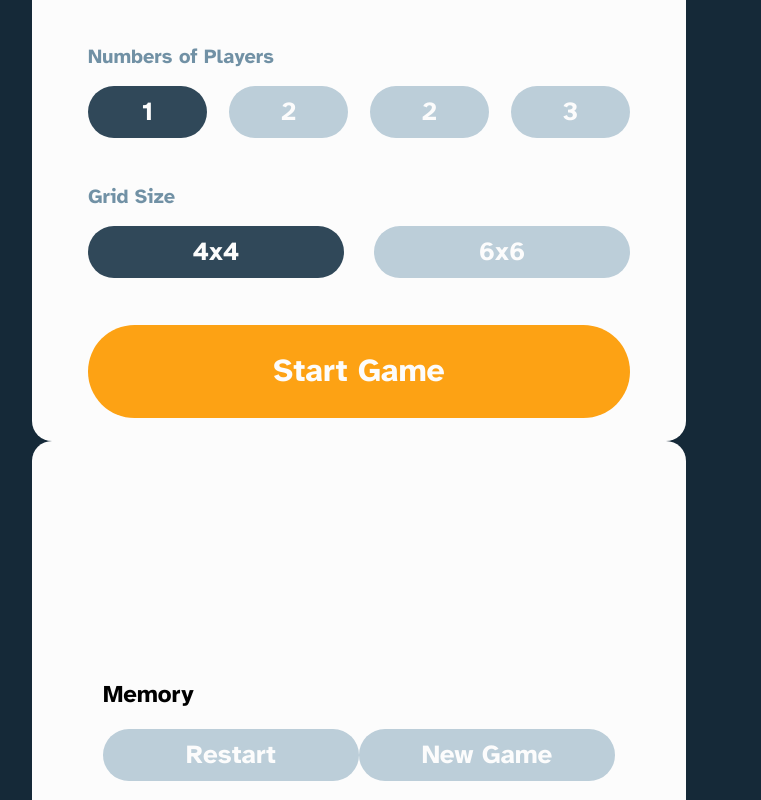
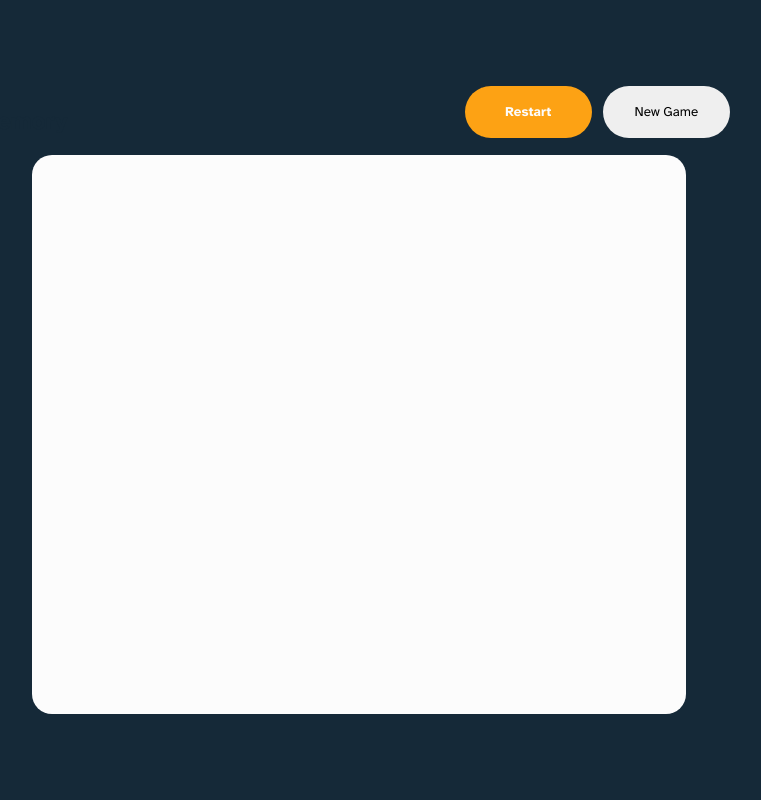
Before and after one commit to Davitvashakmadze/memory-game, a React (Create React App) app: page / in a window 1280 px wide. Both pictures are taken after a click on the button "Start Game". Shown: the top 800 px of the page, without its empty margins (281-1042 px from the left). Built offline with nearby package versions, Linux system fonts and the light colour scheme; a web font is replaced by a local one.

Commit message:
feat: add start game btn function

```diff
--- a/src/home.scss
+++ b/src/home.scss
@@ -53,9 +53,8 @@
       display: flex;
       justify-content: space-between;
     }
-    .active{
+    .active {
       background: rgba(48, 72, 89, 1);
-
     }
     label {
       color: rgba(113, 145, 165, 1);
@@ -109,12 +108,41 @@
     .start:hover {
       background: rgba(255, 184, 74, 1);
     }
-    .app.header{
+  }
+}
+
+.gaming-wrapper {
+  display: flex;
+  flex-direction: column;
+  justify-content: center;
+  align-items: center;
+  width: 1150px;
+  height: 100hv;
+  .app-header {
+    h2{
+      color: rgba(21, 41, 56, 1);
+
+    }
+    width: 100%;
+    display: flex;
+    justify-content: space-around;
+    .btn {
+      border-radius: 50px;
+      border: none;
+      width: 127px;
+      height: 52px;
+      gap: 0px;
+      opacity: 0px;
+    }
+    .restart {
+      background: rgba(253, 162, 20, 1);
+      color: rgba(252, 252, 252, 1);
+      font-weight: 700;
+    }
+    .btns {
       display: flex;
-      justify-content: space-between;
-      .btn{
-        width: 40%;
-      }
+      justify-content: space-evenly;
+      width: 25%;
     }
   }
 }
--- a/src/pages/GameBoard.jsx
+++ b/src/pages/GameBoard.jsx
@@ -1,15 +1,19 @@
-import React from "react";
+import React, { useState } from "react";
 import Gaming from "./Gaming";
 
-
-
 function GameBoard() {
+  const [gameStarted, setGameStarted] = useState(false);
 
   const handleClickStartGame = () => {
-    console.log("Start Game")
-  }
+    console.log("Start Game");
+    setGameStarted(true);
+  };
 
   return (
+    <div>
+      {gameStarted ? (
+        <Gaming />
+      ) : (
         <div>
           <h1>Memory Game</h1>
           <div className="main-app-wrapper">
@@ -38,7 +42,8 @@ function GameBoard() {
             </div>
             <button className="start" onClick={handleClickStartGame}>Start Game</button>
           </div>
-      <Gaming/>
+        </div>
+      )}
     </div>
   );
 }
--- a/src/pages/Gaming.jsx
+++ b/src/pages/Gaming.jsx
@@ -3,12 +3,15 @@ import React from "react";
 const Gaming = () => {
   return (
     <div>
-      <div className="main-app-wrapper">
+      <div className="gaming-wrapper">
         <div className="app-header">
           <h2>Memory</h2>
-          <button className="btn">Restart</button>
-          <button className="btn">New Game</button>
+          <div className="btns">
+            <button className="btn restart">Restart</button>
+            <button className="btn newGame">New Game</button>
+          </div>
         </div>
+        <div className="main-app-wrapper"></div>
       </div>
     </div>
   );
```
Lines whose indentation alone changed are shown as unchanged.
